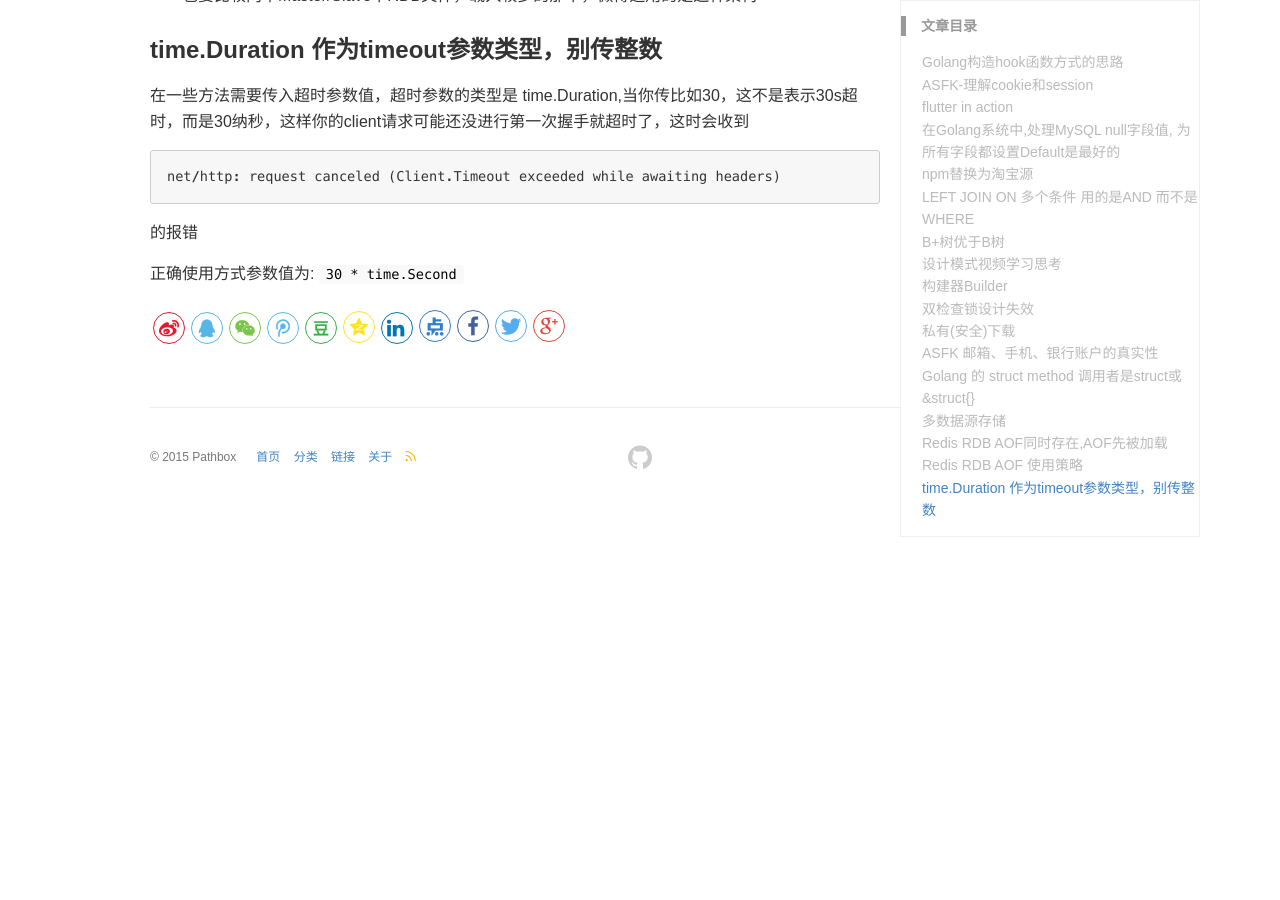
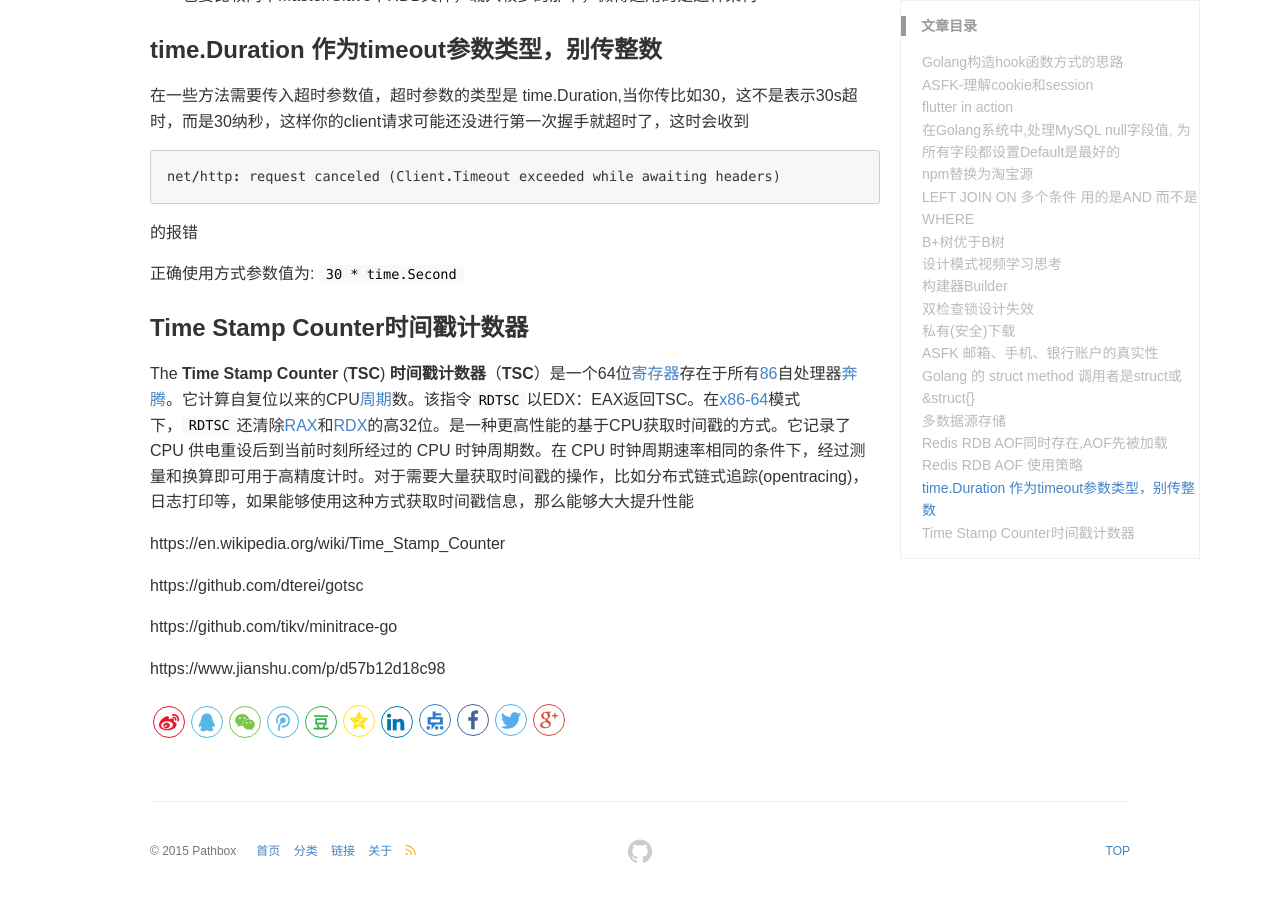
Before and after one commit to pathbox/pathbox.github.io, a Jekyll site: the page built from _posts/2019-05-06-work-summary-in-UCloud-27.md, in a window 1280 px wide and 900 px high, scrolled down 8108 px. Built offline with Jekyll 4.4.1, drawn with Linux system fonts in a browser that asks for light colours; before the commit the page ends 8614 px from its top, so only the background shows below that.

Commit message:
Time Stamp Counter时间戳计数器

```diff
--- a/_posts/2019-05-06-work-summary-in-UCloud-27.md
+++ b/_posts/2019-05-06-work-summary-in-UCloud-27.md
@@ -344,3 +344,15 @@
 的报错
 
 正确使用方式参数值为: `30 * time.Second`
+
+### Time Stamp Counter时间戳计数器
+
+The **Time Stamp Counter** (**TSC**) **时间戳计数器**（**TSC**）是一个64位[寄存器](https://en.wikipedia.org/wiki/Processor_register)存在于所有[86](https://en.wikipedia.org/wiki/X86)自处理器[奔腾](https://en.wikipedia.org/wiki/Intel_P5)。它计算自复位以来的CPU[周期](https://en.wikipedia.org/wiki/Clock_rate)数。该指令`RDTSC`以EDX：EAX返回TSC。在[x86-64](https://en.wikipedia.org/wiki/X86-64)模式下，`RDTSC`还清除[RAX](https://en.wikipedia.org/wiki/RAX_register)和[RDX](https://en.wikipedia.org/wiki/RDX_register)的高32位。是一种更高性能的基于CPU获取时间戳的方式。它记录了 CPU 供电重设后到当前时刻所经过的 CPU 时钟周期数。在 CPU 时钟周期速率相同的条件下，经过测量和换算即可用于高精度计时。对于需要大量获取时间戳的操作，比如分布式链式追踪(opentracing)，日志打印等，如果能够使用这种方式获取时间戳信息，那么能够大大提升性能
+
+https://en.wikipedia.org/wiki/Time_Stamp_Counter
+
+https://github.com/dterei/gotsc
+
+https://github.com/tikv/minitrace-go
+
+https://www.jianshu.com/p/d57b12d18c98
```
Also changed, not shown: _posts/2020-04-10-work-summary-in-UCloud-36.md (+6 -0 lines).
